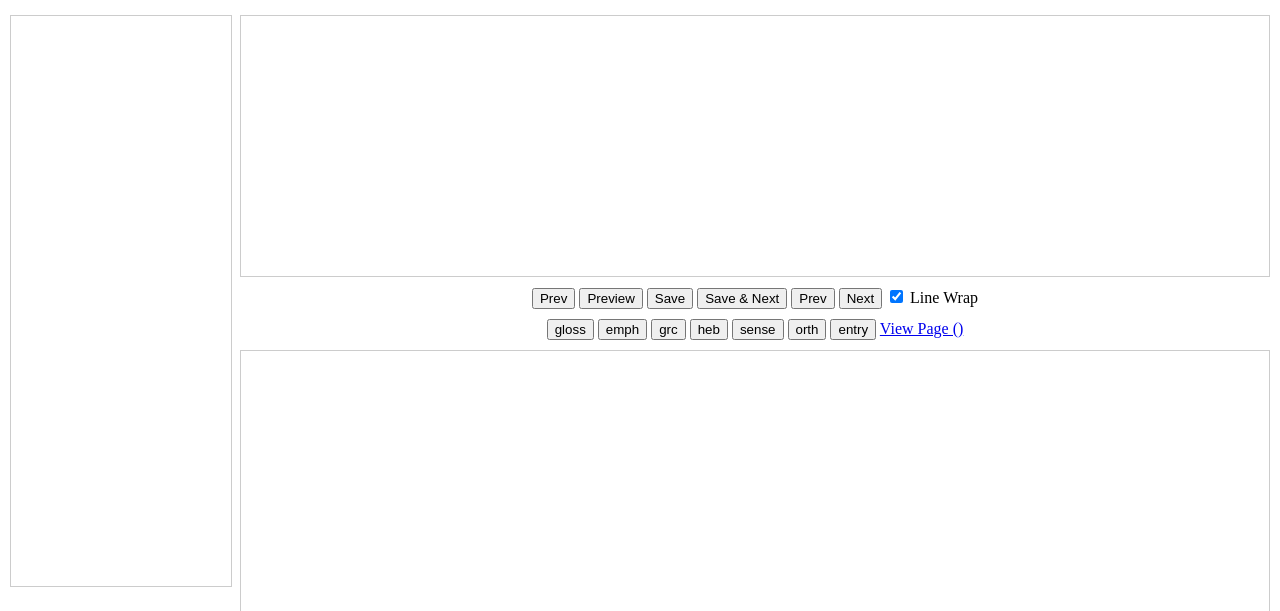
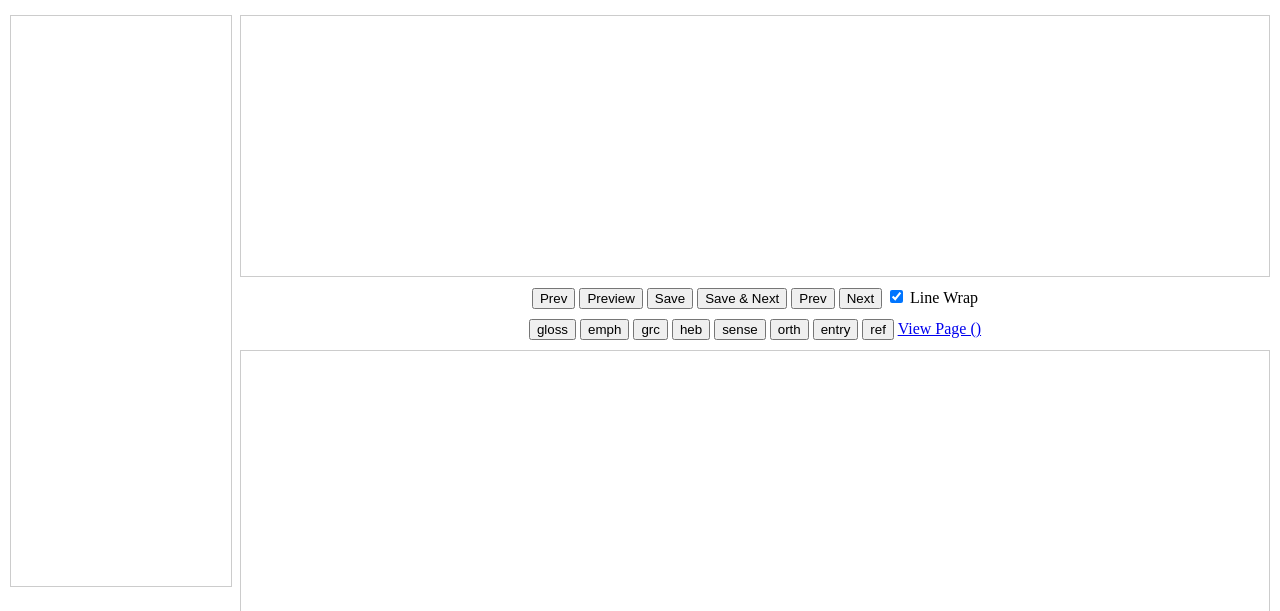
Before and after one commit to translatable-exegetical-tools/Abbott-Smith, a PHP site: page / in a window 1280 px wide. Shown: the top 611 px of the page. Run offline with PHP 8.4, Linux system fonts and the light colour scheme.

Commit message:
added <ref> tag to editor

```diff
--- a/editor/index.php
+++ b/editor/index.php
@@ -99,6 +99,7 @@
 		<button name="replace" data-text="sense">sense</button>
 		<button name="replace" data-text="orth">orth</button>
 		<button name="replace" data-text="entry">entry</button>
+		<button name="replace" data-text="ref">ref</button>
 		<a class="view-page" href="#" target="_blank">View Page (<span class="page"></span>)</a>
 	</div>
 
--- a/editor/js/autocomplete.js
+++ b/editor/js/autocomplete.js
@@ -10,7 +10,7 @@
 		children: ["pos"]
 	},
     form: {
-		children: ["orth", "foreign"]
+		children: ["orth", "foreign", "xr", "ref"]
 	},
 	sense: {
 		children: ["sense", "foreign", "gloss", "emph", "hi", "xr", "ref"]
@@ -92,6 +92,7 @@
 		'heb': {open: '<foreign xml:lang="heb">', close: '</foreign>'},
 		'sense': {open: '<sense>', close: '</sense>'},
 		'orth': {open: '<orth>', close: '</orth>'},
+		'ref': {open: '<ref>', close: '</ref>'},
 		'entry': {open: '<entry>\n  ', close: '\n</entry>'}
 
 	}
```
